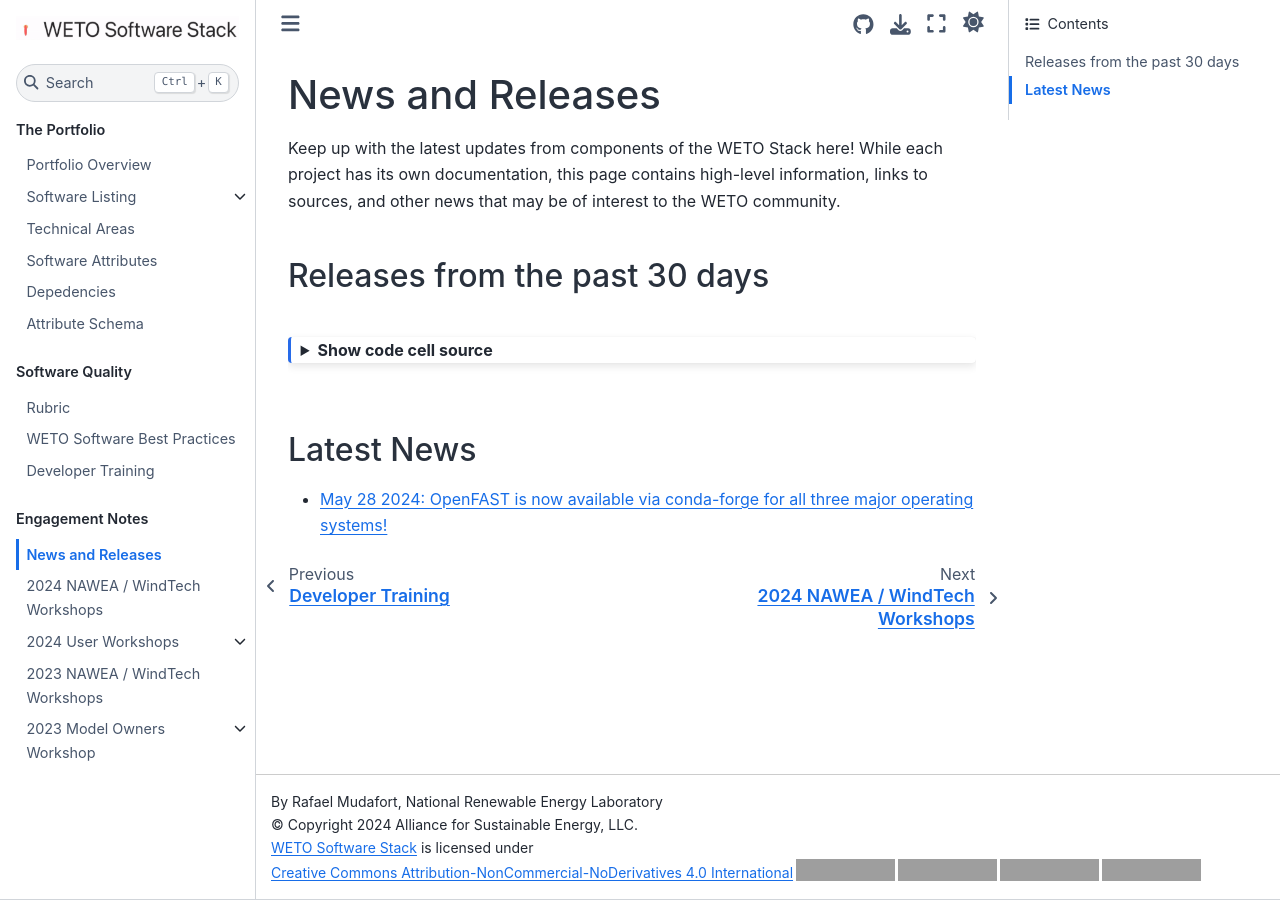
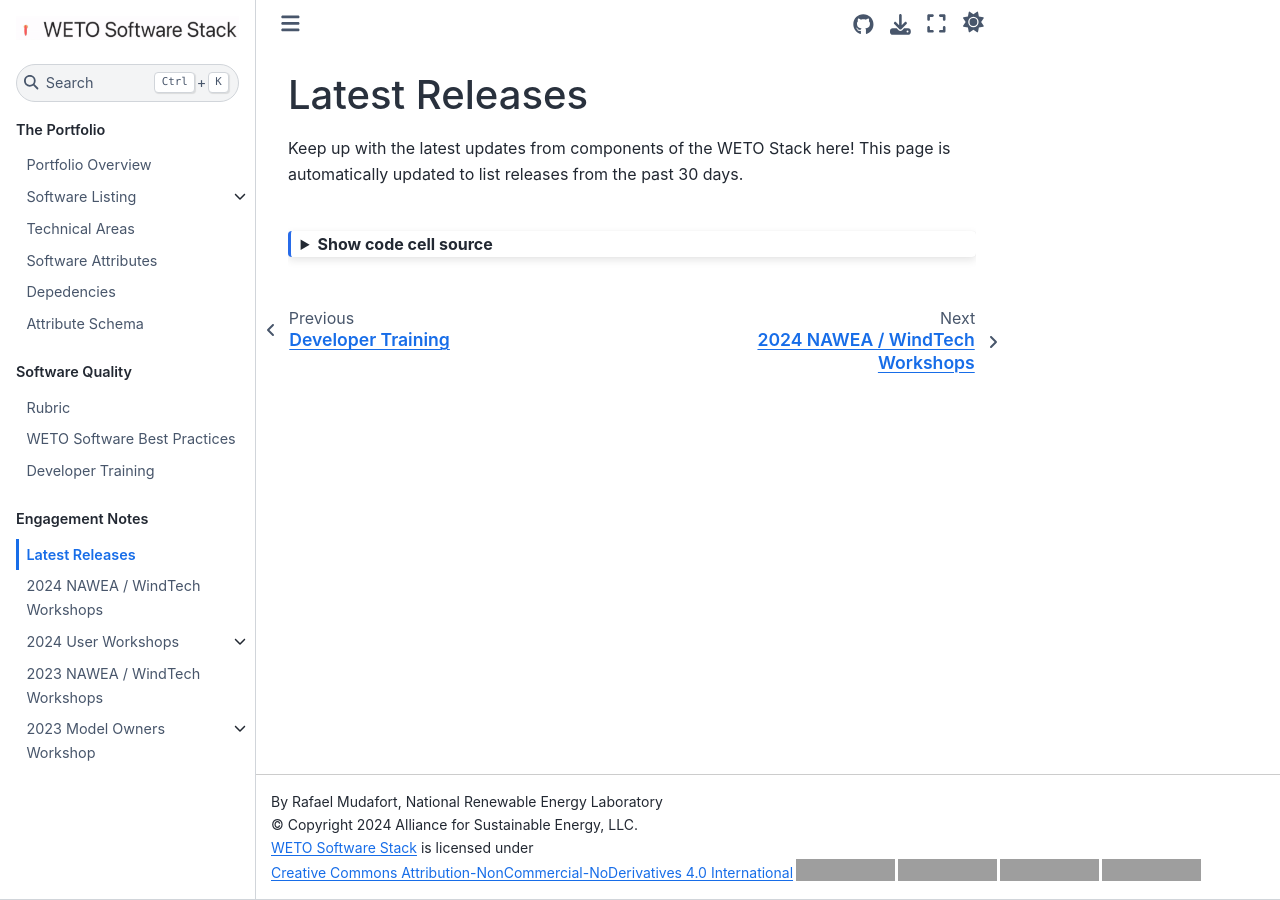
Before and after one commit to NREL/WETOStack, a Jupyter Book: the page built from docs/activity/updates.md, in a window 1280 px wide, cut to the strip 0-900 px from the top of the page. Built offline with Jupyter Book 1.0.4 settings and Sphinx 7.4.7 and the Sphinx Book theme 1.1.4, drawn with Linux system fonts in a browser that asks for light colours; grey boxes are pictures that could not be loaded.

Commit message:
Remove news section

````diff
--- a/docs/activity/updates.md
+++ b/docs/activity/updates.md
@@ -10,13 +10,10 @@
   name: python3
 ---
 
-# News and Releases
+# Latest Releases
 
 Keep up with the latest updates from components of the WETO Stack here!
-While each project has its own documentation, this page contains high-level information,
-links to sources, and other news that may be of interest to the WETO community.
-
-## Releases from the past 30 days
+This page is automatically updated to list releases from the past 30 days.
 
 ```{code-cell} ipython3
 :tags: [hide-input]
@@ -62,7 +59,3 @@
 display(Markdown(f"*Updated on {datetime.now(tz=timezone(-timedelta(hours=7))).strftime('%Y-%m-%d')}*"))
 # Note the timedelta is inaccurate for part of the year, but it's purpose is to have the correct day
 ```
-
-## Latest News
-
-- [May 28 2024: OpenFAST is now available via conda-forge for all three major operating systems!](openfast_conda)
````
Also changed, not shown: docs/activity/2024-05-28-openfast_conda.md (deleted, +0 -54 lines).
